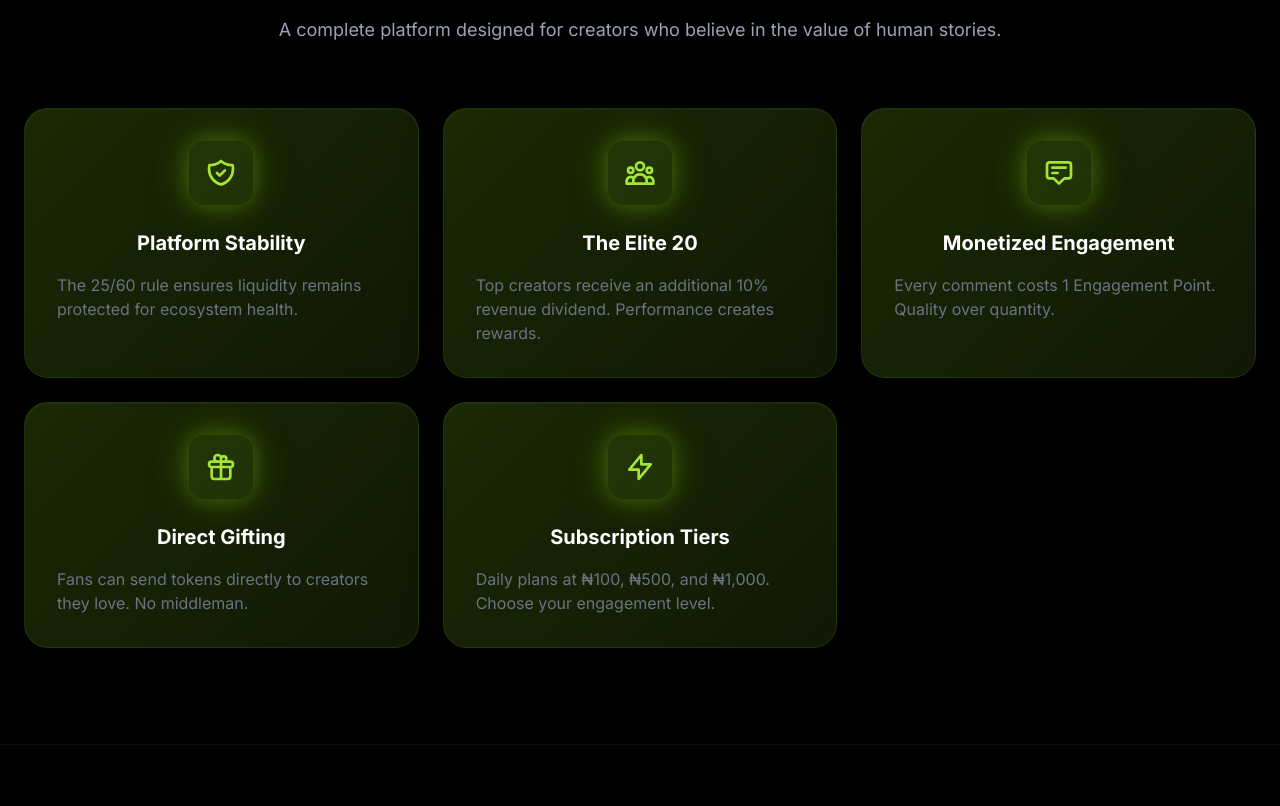
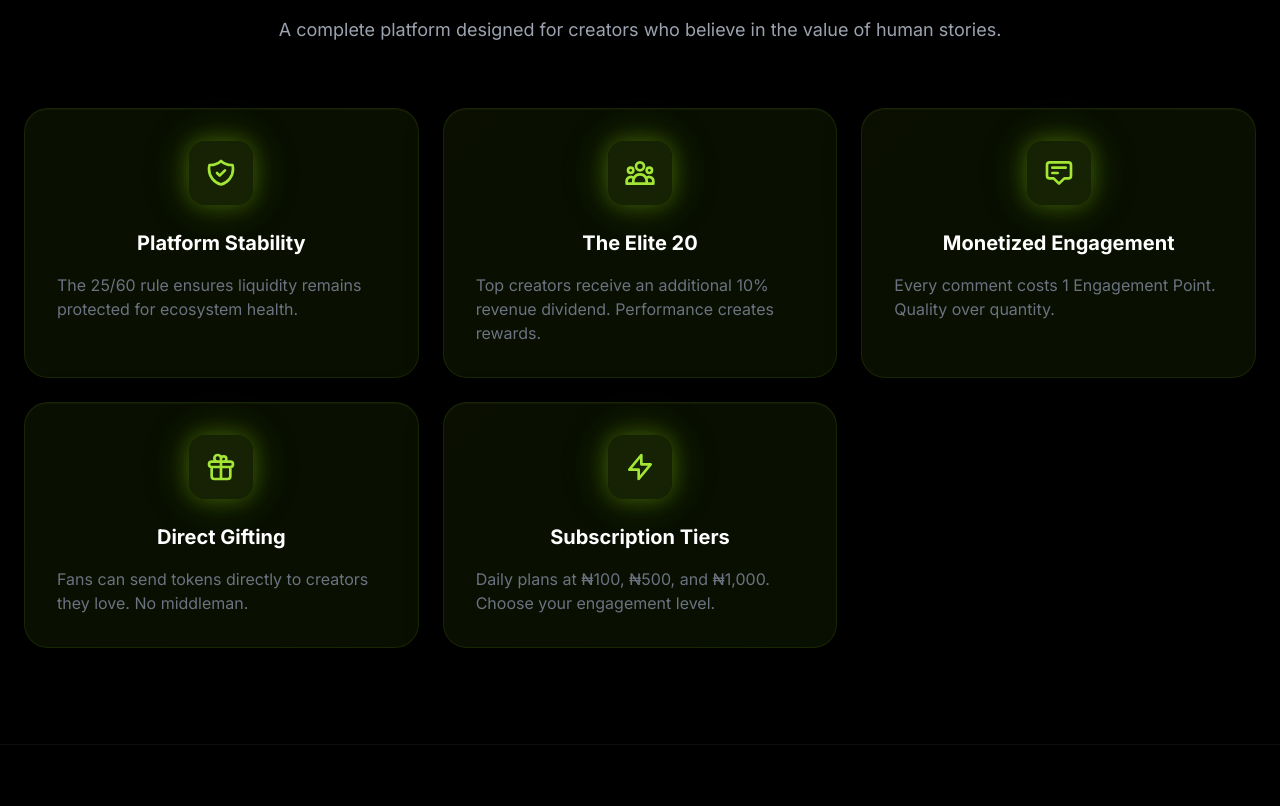
Before and after one commit to Sproutsking/Grova-doc, a plain HTML site: page index.html in a window 1280 px wide. Shown: the part 1630-2436 px from the top of the page. Drawn offline with nearby package versions, Linux system fonts and the light colour scheme.

Commit message:
Update index.html

```diff
--- a/index.html
+++ b/index.html
@@ -158,7 +158,7 @@
             flex-direction: column;
             justify-contents: center;
             align-items: center;
-            background: linear-gradient(135deg, rgba(132, 204, 22, 0.2), rgba(163, 230, 53, 0.1));
+            background: linear-gradient(135deg, rgba(14, 22, 2, 0.671), rgba(16, 26, 1, 0.575));
         }
 
         .feature-card::before {
```
